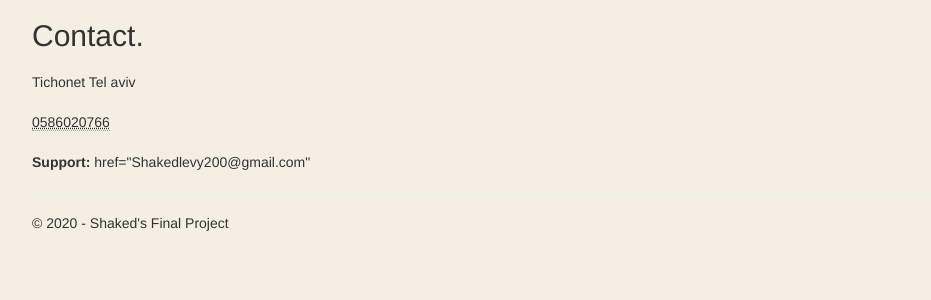
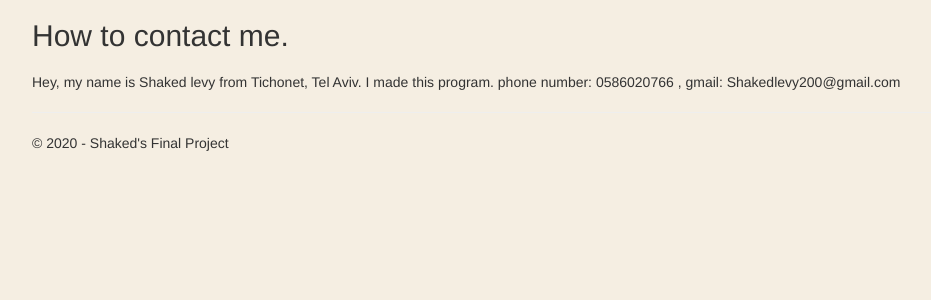
Before and after one commit to shaked2/ShakedFinalProject, a Flask app: page /contact in a window 1280 px wide. Shown: the part 51-351 px from the top of the page, without its empty margins (38-969 px from the left). Run offline with Flask 2, Linux system fonts and the light colour scheme; parts of the project's set-up code (start-up, migrations or seed data) failed here and were passed over; some libraries are stand-ins or nearby versions.

Commit message:
changed the about & contact

```diff
--- a/ShakedFinalProject/ShakedFinalProject/templates/contact.html
+++ b/ShakedFinalProject/ShakedFinalProject/templates/contact.html
@@ -7,15 +7,6 @@
 
 <body style="background-color:#F5EEE2;">
 </body>
-
-<address>
-    Tichonet Tel aviv <br />
-    <br />
-    <abbr title="Phone">0586020766</abbr>
-</address>
-
-<address>
-    <strong>Support:</strong> href="Shakedlevy200@gmail.com"<br />
-</address>
-
+<p1> Hey, my name is Shaked levy from Tichonet, Tel Aviv. I made this program. </p1>
+<p3> phone number: 0586020766 , gmail: Shakedlevy200@gmail.com</p3>
 {% endblock %}
--- a/ShakedFinalProject/ShakedFinalProject/views.py
+++ b/ShakedFinalProject/ShakedFinalProject/views.py
@@ -68,7 +68,7 @@ def contact():
     """Renders the contact page."""
     return render_template(
         'contact.html',
-        title='Contact',
+        title='How to contact me',
         year=datetime.now().year,
 
     )
@@ -78,7 +78,7 @@ def about():
     """Renders the about page."""
     return render_template(
         'about.html',
-        title='About',
+        title='About me :)',
         year=datetime.now().year,
 
     )
```
Also changed, not shown: ShakedFinalProject/ShakedFinalProject/templates/about.html (+4 -5 lines).
